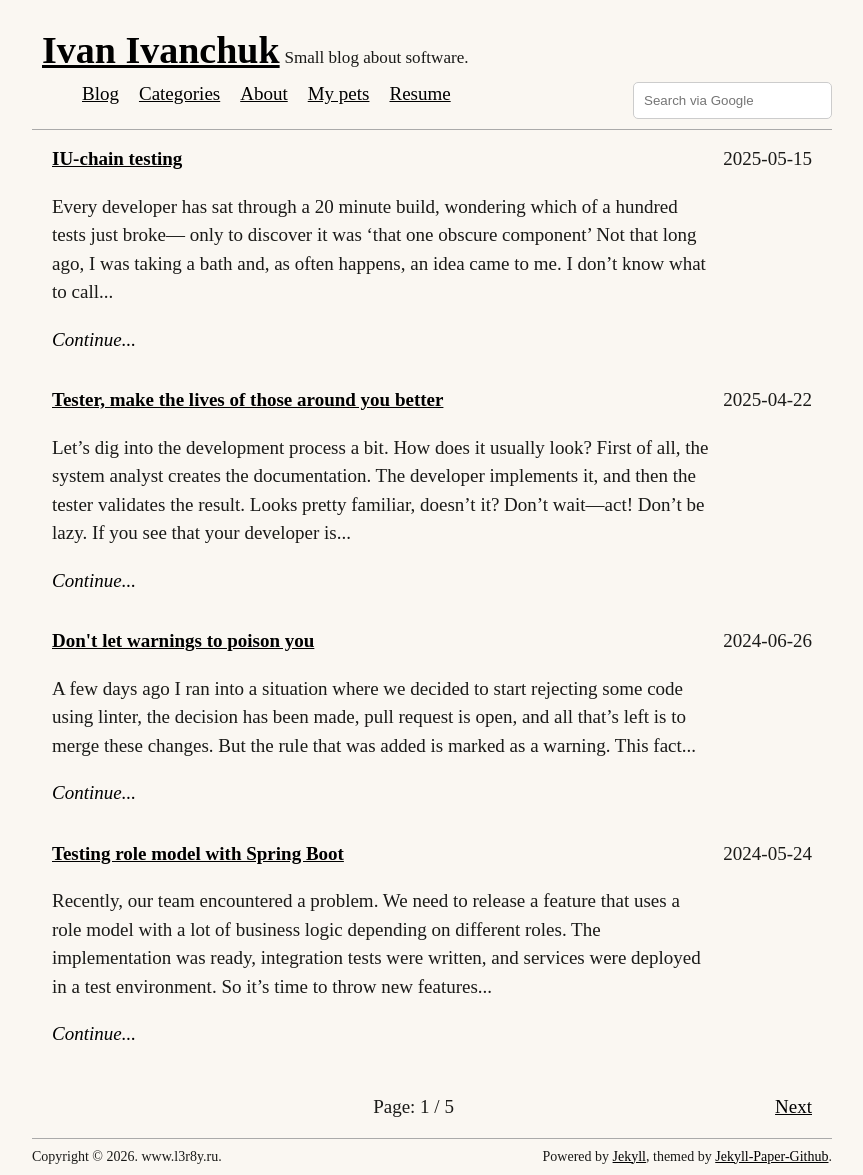
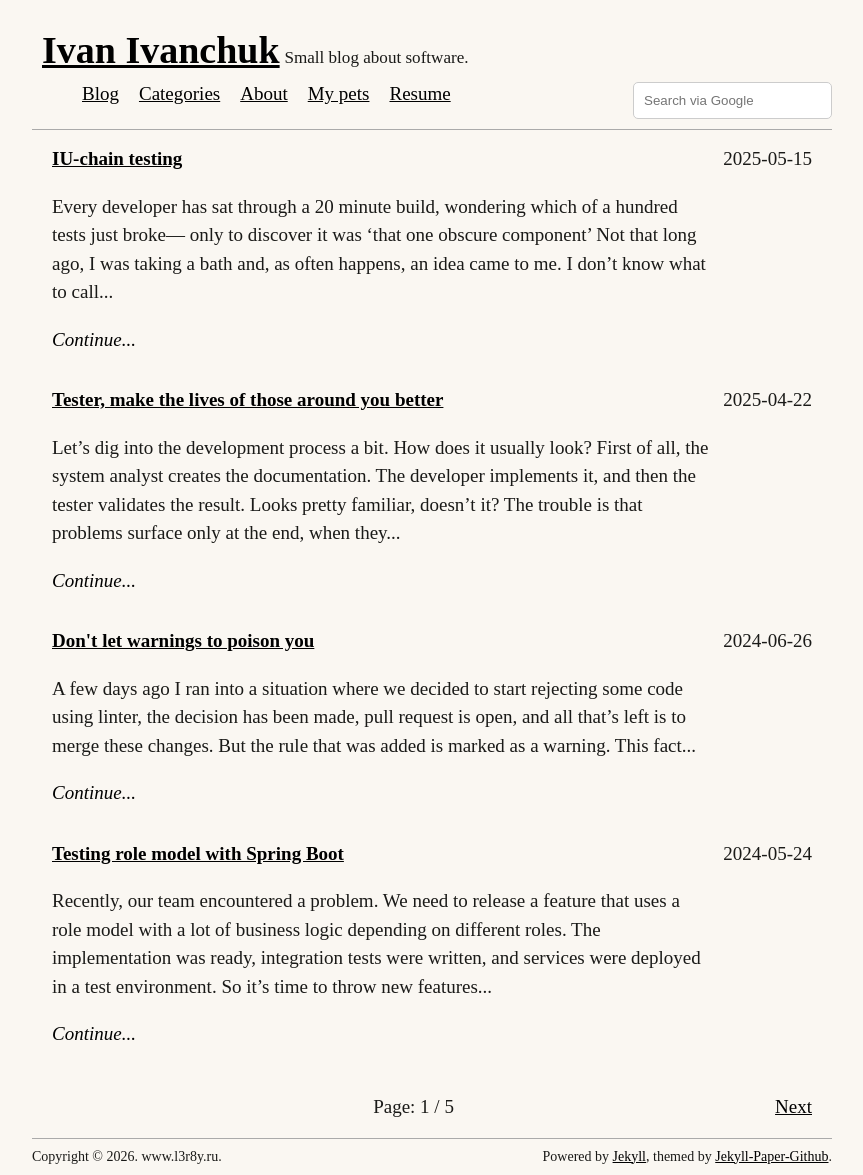
Before and after one commit to l3r8yJ/l3r8yj.github.io, a Jekyll site: the page built from index.html, in a window 1280 px wide. Shown: the whole page, without its empty margins (208-1071 px from the left). Built offline with Jekyll 4.4.1, drawn with Linux system fonts in a browser that asks for light colours; some web fonts are replaced; the list of posts is cut into pages by our own code; some of the changed lines change nothing that is shown.

Commit message:
chore: polish

```diff
--- a/_posts/2025/2025-04-22-tester-make-life-of-your-mates-better.md
+++ b/_posts/2025/2025-04-22-tester-make-life-of-your-mates-better.md
@@ -10,23 +10,27 @@
 ---
 
 Let’s dig into the development process a bit. How does it usually look? First of all, the system analyst creates the documentation. The developer implements it, and then the tester validates the result. Looks pretty familiar, doesn’t it?
+The trouble is that problems surface only at the end, when they are most expensive to fix.
 
 <img height="500" title="TMNT in Java" alt="TMNT in Java" src="/assets/images/testatest.png">
 
 ## Don’t wait—act!
-Don’t be lazy. If you see that your developer is taking on a new task, open it, find the analyst’s documentation, and start writing test cases. Imagine a robot reading your test cases and doing exactly what they specify. I believe this approach will help you transition to automated testing.
+Don’t be lazy. If you see your developer taking on a new task, open it, find the analyst’s documentation, and start writing test cases. Imagine a robot reading your test cases and doing exactly what they specify.
+The precision a robot demands is exactly what test frameworks require—so the habit transfers directly.
+I believe this approach will help you transition to automated testing.
+Tester judgment—spotting edge cases, usability gaps, and context-dependent behavior—still matters; the robot metaphor covers only the deterministic, specifiable part.
 
 
 
 ## Make calls your enemy
-Whenever you’re about to call someone on the team to clear up an ambiguity, pause and ask yourself:
+Whenever you’re about to call someone to clear up an ambiguity about a requirement or a bug, pause and ask yourself:
 
 1. **What specific detail is missing** that would allow you to avoid the meeting?
 2. **Write that missing detail or question in text**, then add it as a comment to the task it belongs to:
    - If it’s a question about the documentation, find the task where the analyst wrote it and leave your comment there.
    - If you’ve discovered a bug in the developer’s implementation, find the corresponding task and add a new bug report as a comment.
 
-> **Important!** Use markup and formatting (headings, lists, code snippets, etc.) to make your comments easy to read.
+> **Important!** Use markup and formatting (headings, lists, code snippets) to make your comments easy to read.
 
 
 
@@ -44,6 +48,8 @@
 ## What not to do
 Avoid these things:
 
-- **Asking the developer how things should work:** It’s your responsibility to know how a feature should work; if you don’t, how can you test it?
-- **Reporting bugs outside of the ticket:** Avoid informal bug discussions, as they waste time for you and your team.
+- **Asking the developer how things should work:** It’s your responsibility to know how a feature should work; if you don’t, how can you test it? If the documentation is missing or wrong, report that gap in writing on the relevant task before testing.
+- **Reporting bugs outside of the ticket:** Report bugs in the ticket, not in chat or verbally—informal reports vanish and cannot be tracked.
 - **Using vague phrases like “This does not work properly”:** ‘Properly’ is unclear—specify exactly what’s wrong.
+
+Every one of these habits saves your teammates time they would otherwise spend in meetings, chasing vague reports, or re-explaining context—that is what makes their lives better.
```
